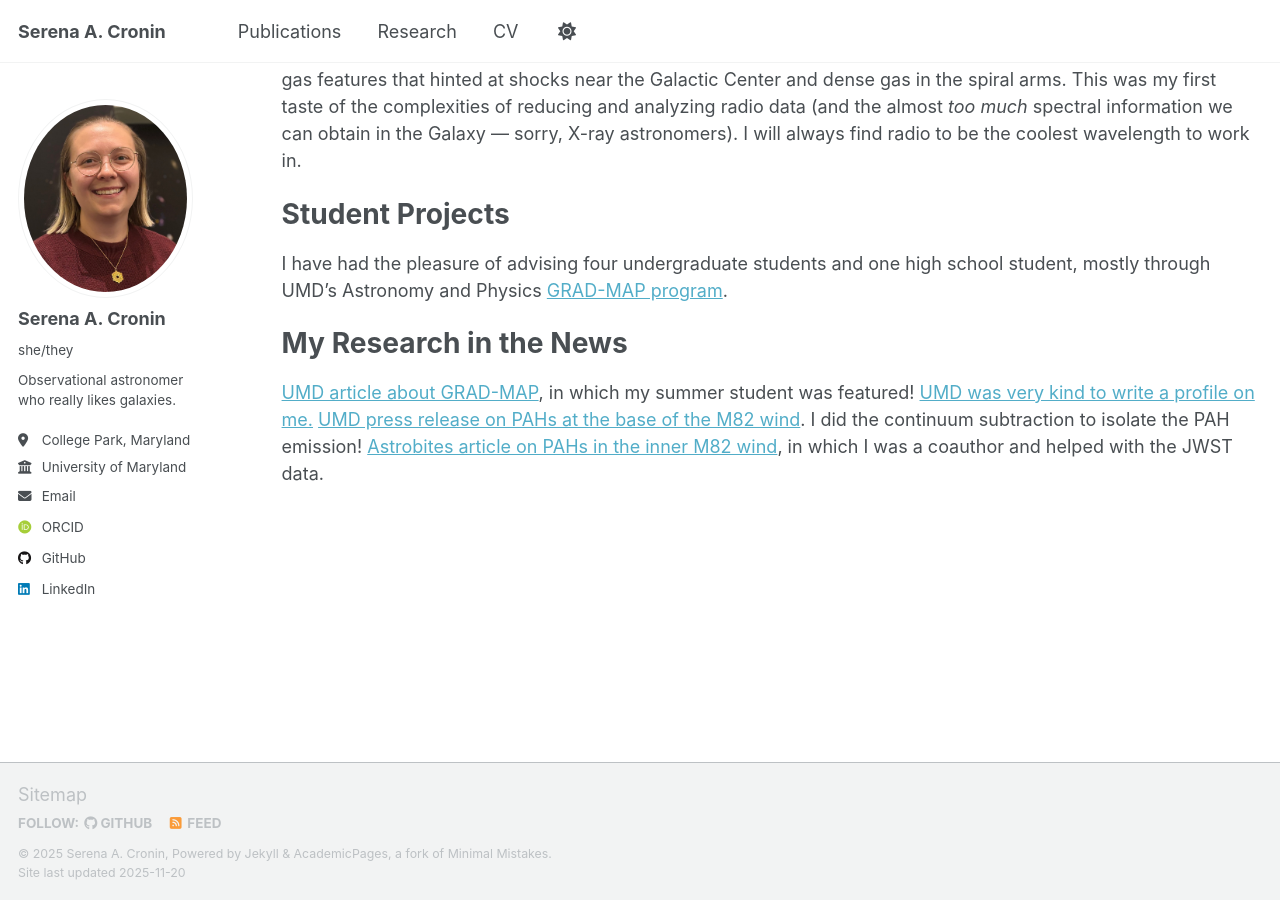
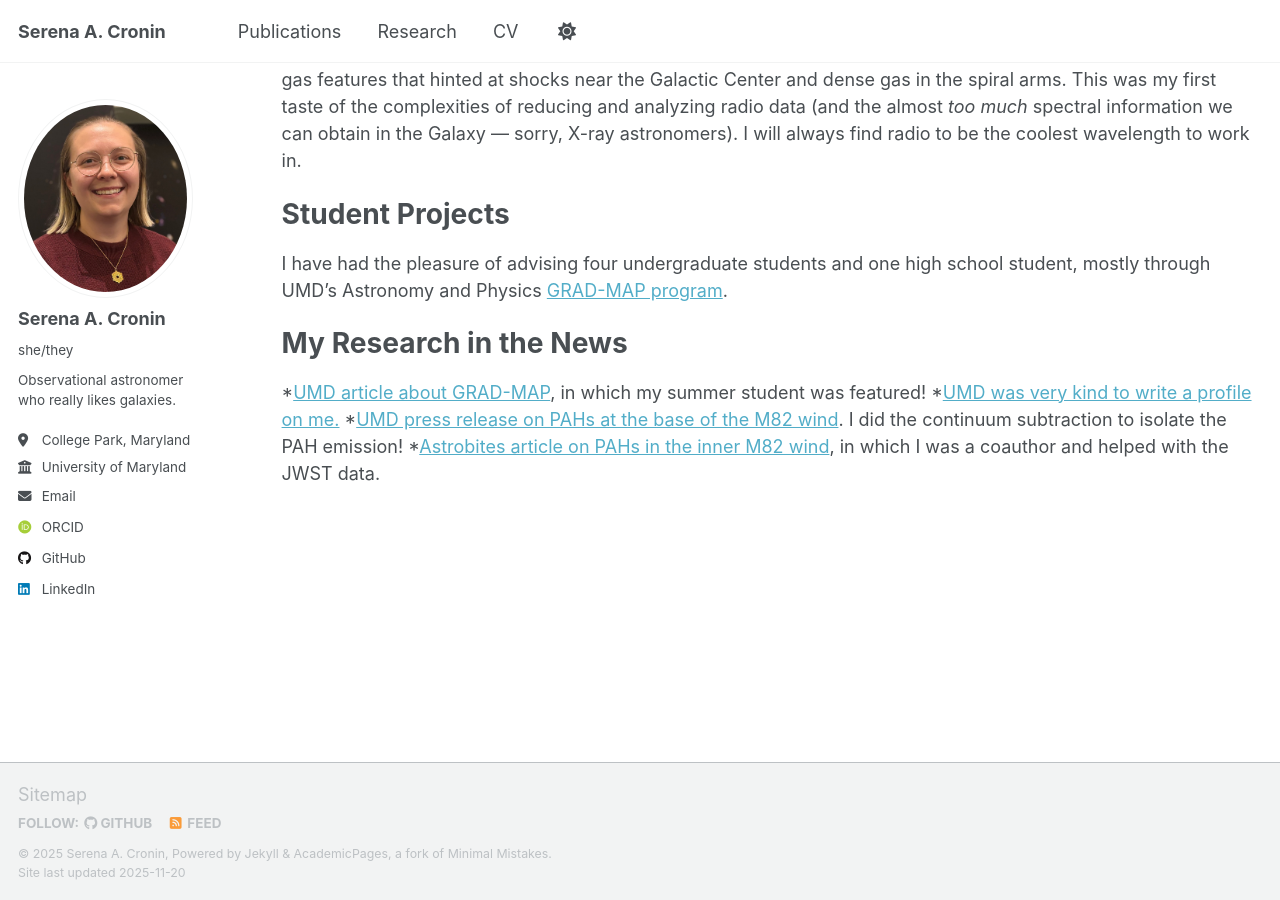
Before and after one commit to serenacronin/serenacronin.github.io, a Jekyll site: the page built from _pages/research.md, in a window 1280 px wide and 900 px high, scrolled down 887 px. Built offline with Jekyll 4.4.1, drawn with Linux system fonts in a browser that asks for light colours; some web fonts are replaced; a script that is not in the unit is left out.

```diff
--- a/_pages/research.md
+++ b/_pages/research.md
@@ -32,7 +32,7 @@ I have had the pleasure of advising four undergraduate students and one high sch
 
 My Research in the News
 ======
-[UMD article about GRAD-MAP](https://www.astro.umd.edu/news-events/news/grad-map-students-mentors-learn-each-other), in which my summer student was featured!
-[UMD was very kind to write a profile on me.](https://www.astro.umd.edu/news-events/news/studying-dust-wind)
-[UMD press release on PAHs at the base of the M82 wind](https://www.astro.umd.edu/news-events/news/nasas-james-webb-space-telescope-captures-images-galaxy-m82s-glowing-core-and). I did the continuum subtraction to isolate the PAH emission!
-[Astrobites article on PAHs in the inner M82 wind](https://astrobites.org/2025/11/20/m82_dust/), in which I was a coauthor and helped with the JWST data.
+*[UMD article about GRAD-MAP](https://www.astro.umd.edu/news-events/news/grad-map-students-mentors-learn-each-other), in which my summer student was featured!
+*[UMD was very kind to write a profile on me.](https://www.astro.umd.edu/news-events/news/studying-dust-wind)
+*[UMD press release on PAHs at the base of the M82 wind](https://www.astro.umd.edu/news-events/news/nasas-james-webb-space-telescope-captures-images-galaxy-m82s-glowing-core-and). I did the continuum subtraction to isolate the PAH emission!
+*[Astrobites article on PAHs in the inner M82 wind](https://astrobites.org/2025/11/20/m82_dust/), in which I was a coauthor and helped with the JWST data.
```
